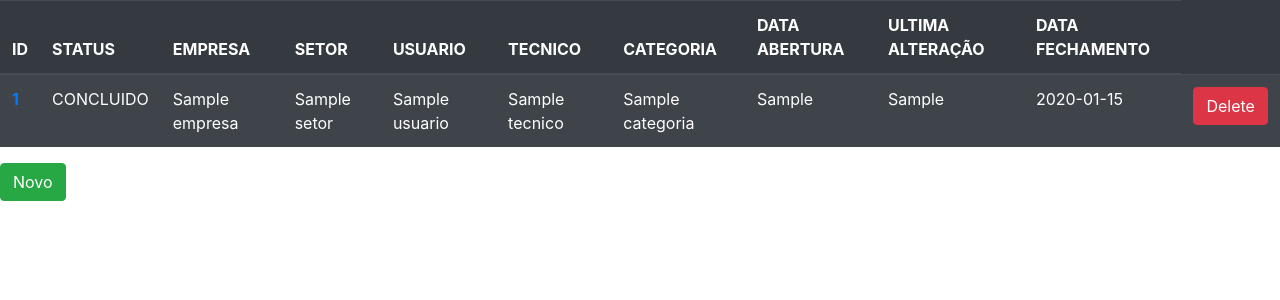
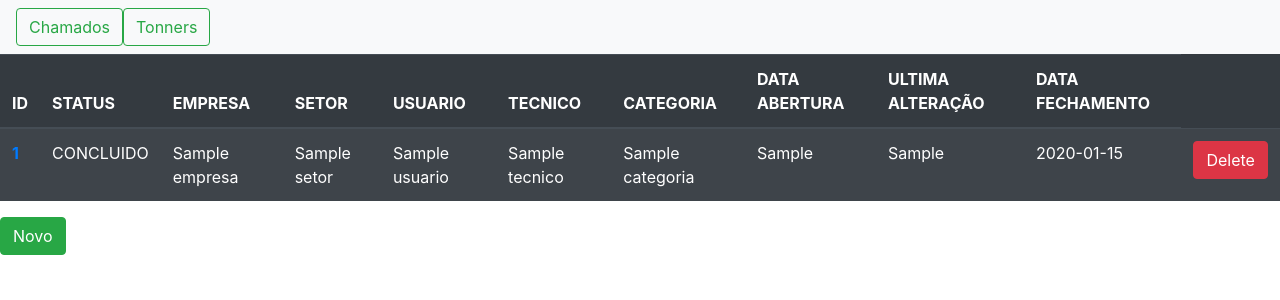
Before and after one commit to tiagolch/CPD, a Django app: template templates/listagem_chamado.html in a window 1280 px wide. Shown: the top 300 px of the page. Run offline with Django 3.2, Linux system fonts and the light colour scheme; the template is opened without the code that fills it: most values are stand-ins (such as "Sample title", 1, 10 or a date in 2020); some libraries are stand-ins or nearby versions.

Commit message:
Colocado um Nav por enquanto

```diff
--- a/core/urls.py
+++ b/core/urls.py
@@ -10,5 +10,5 @@ urlpatterns = [
     path('delete_tonners/<int:id>/', delete_tonners, name='delete_tonners'),
     path('delete_chamado/<int:id>/', delete_chamado, name='delete_chamado'),
     path('listagem_tonners', listagem_tonners, name='listagem_tonners'),
-    path('listagem_chamado', listagem_chamado, name='listagem_chamado'),
+    path('', listagem_chamado, name='listagem_chamado'),
 ]
--- a/templates/base.html
+++ b/templates/base.html
@@ -1,5 +1,5 @@
 <!doctype html>
-<html lang="pt-br">
+<html lang="pt-br" xmlns="http://www.w3.org/1999/html">
 <head>
     <meta charset="UTF-8">
     <meta name="viewport"
@@ -9,6 +9,17 @@
     <title>{%block title %}{% endblock %}</title>
 </head>
 <body>
+<nav class="navbar navbar-light bg-light">
+  <form class="form-inline">
+    <a href="{% url 'listagem_chamado' %}">
+        <button class="btn btn-outline-success" type="button">Chamados</Chamados></button>
+    </a>
+    <a href="{% url 'listagem_tonners' %}">
+        <button class="btn btn-outline-success" type="button">Tonners</Chamados></button>
+    </a>
+  </form>
+</nav>
+
     {% block nav %}
     {% endblock %}
     {% block main %}
```
